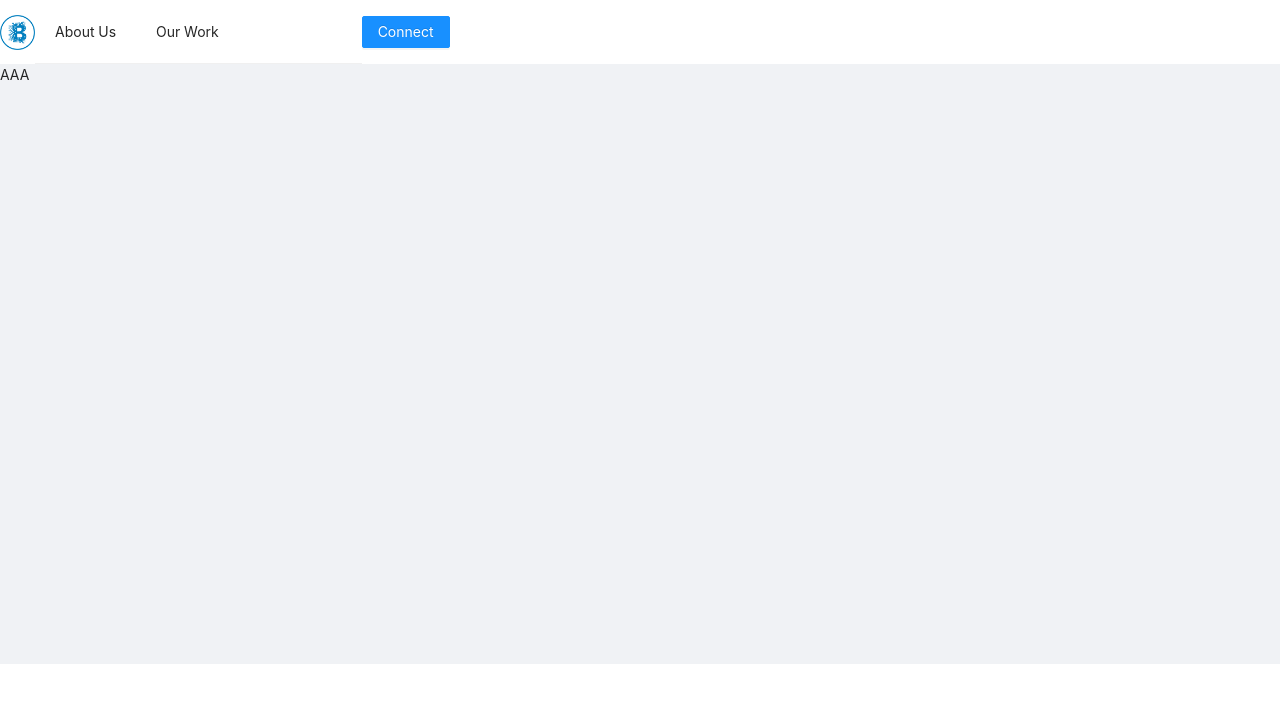
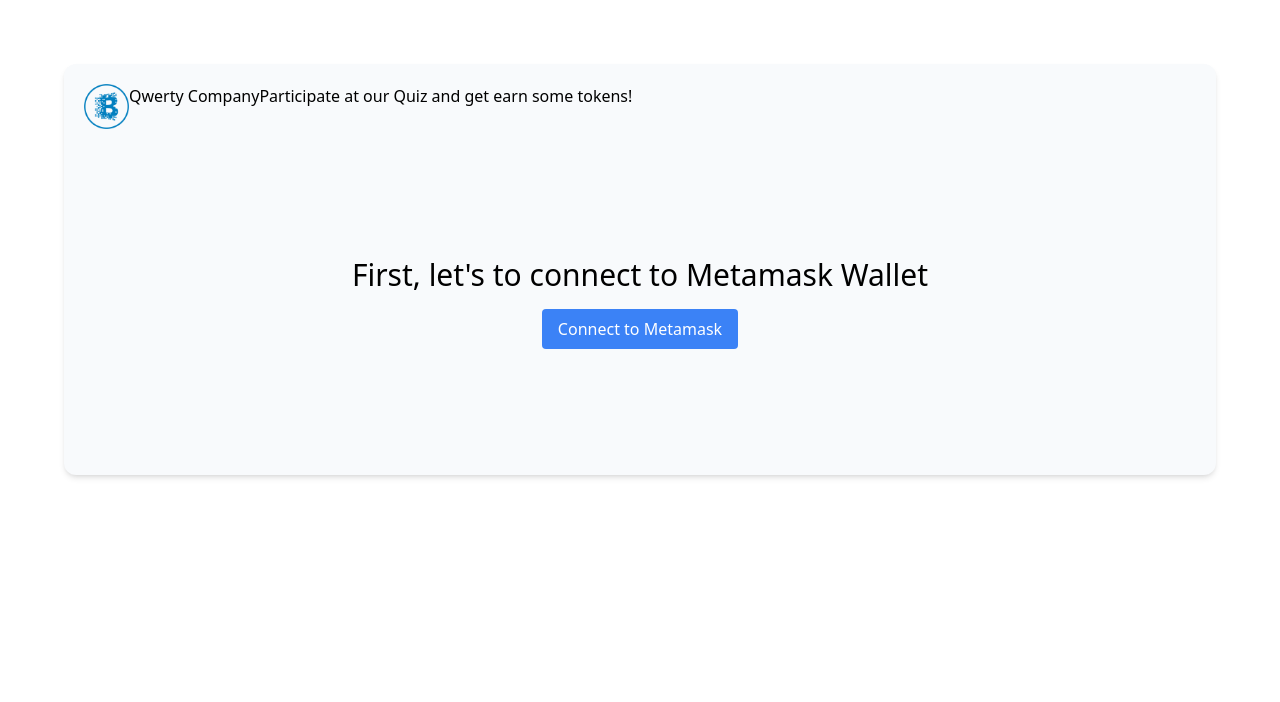
Before and after one commit to hendricksanchez/rather-labs-challenge, a Next.js app: page / in a window 1280 px wide. Shown: the top 702 px of the page. Built offline with nearby package versions, Linux system fonts and the light colour scheme.

Commit message:
Some dependencies were added * TailwindCSS was incorporated

```diff
--- /dev/null
+++ b/postcss.config.js
@@ -0,0 +1,6 @@
+module.exports = {
+  plugins: {
+    tailwindcss: {},
+    autoprefixer: {},
+  },
+}
--- a/src/pages/index.js
+++ b/src/pages/index.js
@@ -1,13 +1,40 @@
-import { Layout } from "antd";
-import Headers from '../components/Header';
-import Contents from "../components/Contents";
+import Image from 'next/image';
 
 const Index = () => {
   return (
-    <Layout style={{ display: "flex" }}>
-      <Headers />
-      <Contents />
-    </Layout>
+    <div className="container flex max-w-full sm:p-5 lg:p-16">
+      <div className="bg-slate-50 rounded-xl shadow-md overflow-hidden w-full sm:p-2 lg:p-5">
+
+        <div className="flex flex-col">
+
+          {/* Logo and Survey Title */}
+          <div className="flex flex-row">
+            <div className="flex">
+              <div>
+                <Image src={'/logo.png'} width={45} height={45} alt={"Qwerty Company Logo"} />
+              </div>
+              <div>
+                Qwerty Company
+              </div>
+            </div>
+            <div>
+              <p className="text-right">
+                Participate at our Quiz and get earn some tokens!
+              </p>
+            </div>
+          </div>
+
+          {/* Body */}
+          <div className="flex flex-col items-center justify-center h-80">
+            <p className="text-3xl my-4">First, let's to connect to Metamask Wallet</p>
+            <button type="button" className="btn btn-blue">Connect to Metamask</button>
+          </div>
+
+        </div>
+
+      </div>
+
+    </div>
   );
 };
 
--- a/src/styles/globals.css
+++ b/src/styles/globals.css
@@ -1,16 +1,13 @@
-html,
-body {
-  padding: 0;
-  margin: 0;
-  font-family: -apple-system, BlinkMacSystemFont, Segoe UI, Roboto, Oxygen,
-    Ubuntu, Cantarell, Fira Sans, Droid Sans, Helvetica Neue, sans-serif;
+@tailwind base;
+@tailwind components;
+@tailwind utilities;
+
+.btn {
+  @apply py-2 px-4 rounded min-w-fit max-w-xs min-h-fit max-h-12;
 }
-
-a {
-  color: inherit;
-  text-decoration: none;
+.btn-blue {
+  @apply bg-blue-500 text-white;
 }
-
-* {
-  box-sizing: border-box;
+.btn-blue:hover {
+  @apply bg-blue-700;
 }
--- /dev/null
+++ b/tailwind.config.js
@@ -0,0 +1,10 @@
+module.exports = {
+  content: [
+    "./src/pages/**/*.{js,ts,jsx,tsx}",
+    "./src/components/**/*.{js,ts,jsx,tsx}",
+  ],
+  theme: {
+    extend: {},
+  },
+  plugins: [],
+}
```
Also changed, not shown: package.json (+7 -3 lines).
